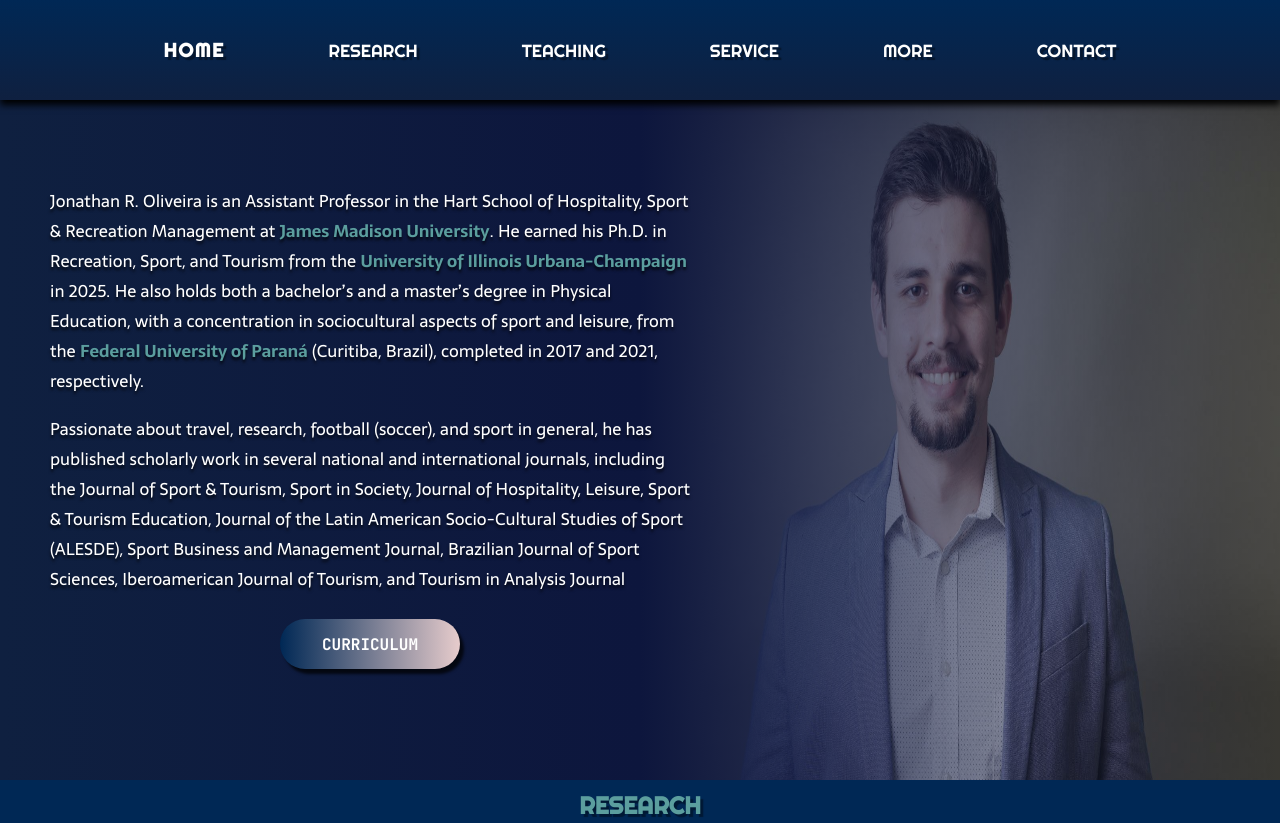
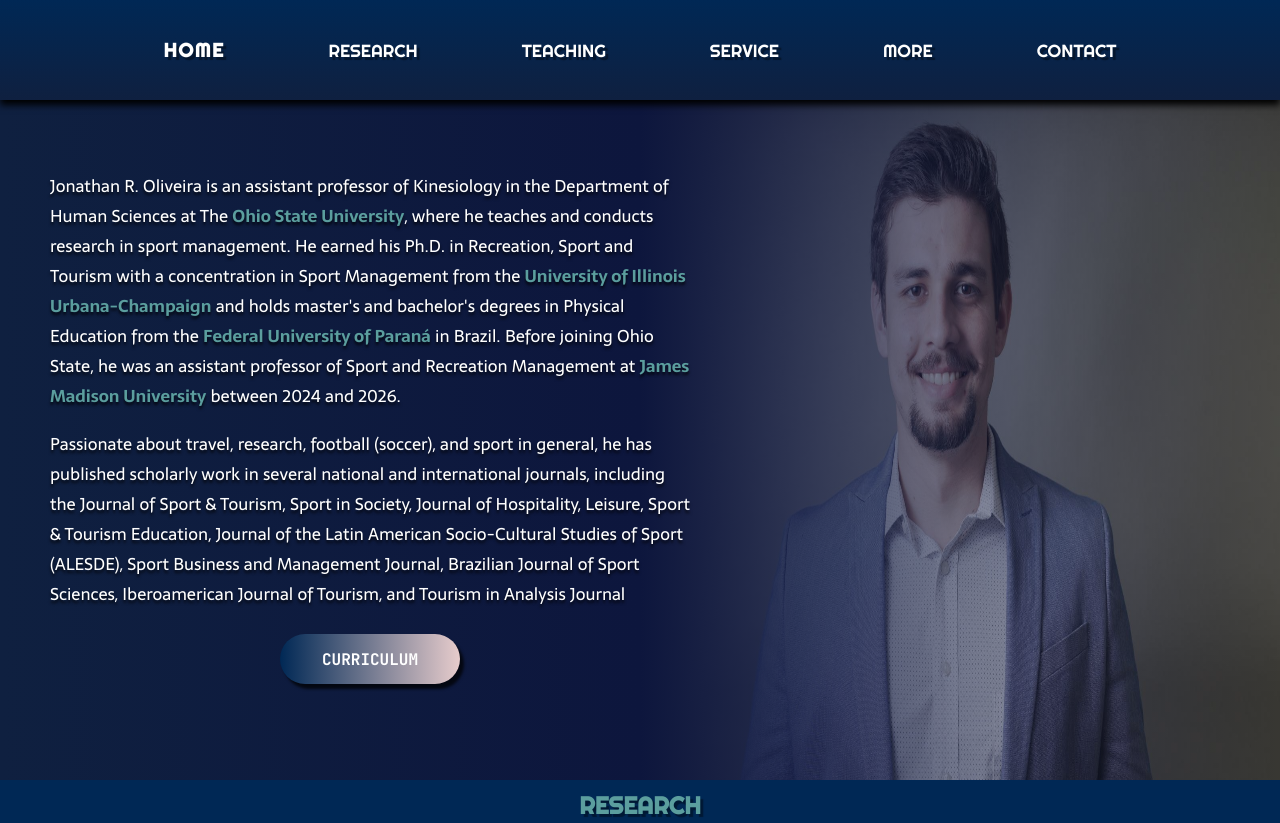
Before and after one commit to ygor-silveira-oliveira/Landing-Page-Jonathan-R.-Oliveira, a plain HTML site: page index.html in a window 1280 px wide. Shown: the top 823 px of the page. Drawn offline with nearby package versions, Linux system fonts and the light colour scheme.

Commit message:
Atualizado texto na abertura do site.

```diff
--- a/index.html
+++ b/index.html
@@ -42,7 +42,7 @@
     <main>
       <section class="home sections" id="home">
         <div class="opening">
-          <p>
+         <!--<p>
             Jonathan R. Oliveira is an Assistant Professor in the Hart School of
             Hospitality, Sport & Recreation Management at
             <span class="txt-color">James Madison University</span>. He earned
@@ -55,6 +55,9 @@
             sport and leisure, from the
             <span class="txt-color">Federal University of Paraná</span>
             (Curitiba, Brazil), completed in 2017 and 2021, respectively.
+          </p>-->
+          <p>
+            Jonathan R. Oliveira is an assistant professor of Kinesiology in the Department of Human Sciences at The <span class="txt-color">Ohio State University</span>, where he teaches and conducts research in sport management. He earned his Ph.D. in Recreation, Sport and Tourism with a concentration in Sport Management from the <span class="txt-color">University of Illinois Urbana-Champaign</span> and holds master's and bachelor's degrees in Physical Education from the <span class="txt-color">Federal University of Paraná</span> in Brazil. Before joining Ohio State, he was an assistant professor of Sport and Recreation Management at <span class="txt-color">James Madison University</span> between 2024 and 2026.
           </p>
           <br />
           <p>
```
